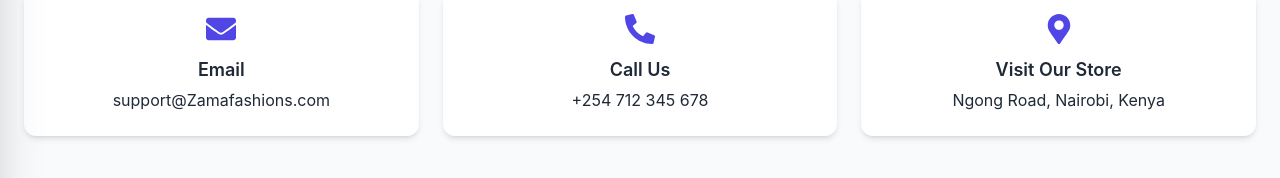
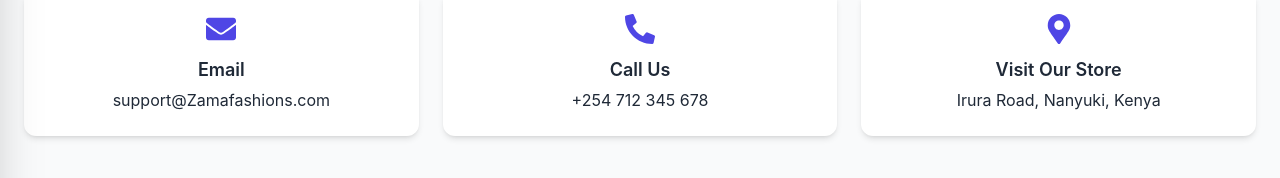
Before and after one commit to frankosparks-prog/4ways, a React (Create React App) app: page /contact in a window 1280 px wide. Shown: the part 330-508 px from the top of the page. Built offline with nearby package versions, Linux system fonts and the light colour scheme; no server answers.

Commit message:
Tiny Zamar Updates !!

```diff
--- a/src/pages/Cart.jsx
+++ b/src/pages/Cart.jsx
@@ -13,7 +13,7 @@
 
   // Format WhatsApp message
   const whatsappText = encodeURIComponent(
-    `Hi Johnsaga! I'm interested in buying the following items:\n\n${cartItems
+    `Hi Zamar Fashion and beauty center! I'm interested in buying the following items:\n\n${cartItems
       .map(
         (item) =>
           `• ${item.name} (Qty: ${item.quantity}) - Ksh ${(
--- a/src/pages/Contact.jsx
+++ b/src/pages/Contact.jsx
@@ -58,7 +58,7 @@
           <div className="bg-white p-6 rounded-xl shadow-md hover:shadow-lg transition">
             <FaMapMarkerAlt className="text-3xl text-indigo-600 mb-3 mx-auto" />
             <h3 className="text-lg font-semibold mb-1">Visit Our Store</h3>
-            <p>Ngong Road, Nairobi, Kenya</p>
+            <p>Irura Road, Nanyuki, Kenya</p>
           </div>
         </div>
       </section>
@@ -70,7 +70,7 @@
 
           <iframe
             title="Zama Location"
-            src="https://www.google.com/maps/embed?pb=!1m18!1m12!1m3!1d63837.07869036229!2d37.0333999791738!3d-0.03853110005083897!2m3!1f0!2f0!3f0!3m2!1i1024!2i768!4f13.1!3m3!1m2!1s0x1787f7ea2bf2a86f%3A0xe0250f55859e10ba!2sNarumoru!5e0!3m2!1sen!2ske!4v1752963882476!5m2!1sen!2ske"
+            src="https://www.google.com/maps/embed?pb=!1m18!1m12!1m3!1d3272.272553617873!2d37.07284848932761!3d0.009989144775446318!2m3!1f0!2f0!3f0!3m2!1i1024!2i768!4f13.1!3m3!1m2!1s0x1787f630e0fc2697%3A0x11fd44a1ecdb9f45!2sZAMA%20FASHION%20%26%20BEAUTY%20CENTRE!5e0!3m2!1sen!2ske!4v1754553460198!5m2!1sen!2ske"
             width="100%"
             height="100%"
             allowFullScreen=""
```
